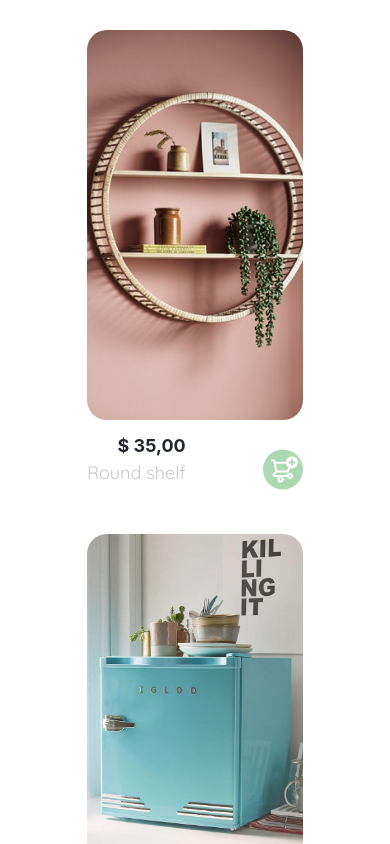
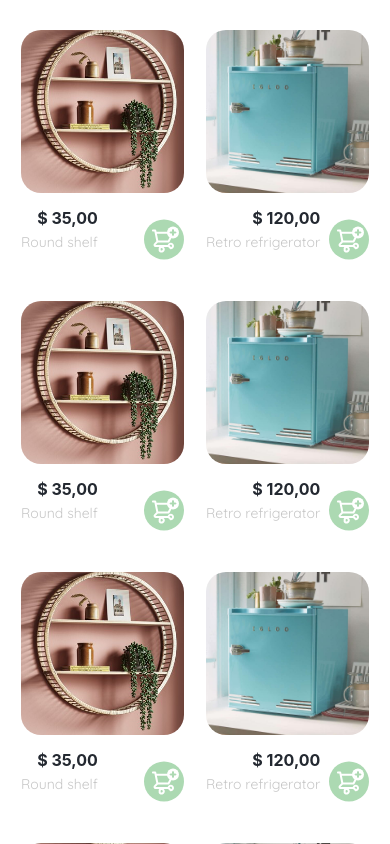
Before and after one commit to itsAmauriDev/YardSale, a React app: page /Home2 in a window 390 px wide. Shown: the top 844 px of the page. Built offline with nearby package versions, Linux system fonts and the light colour scheme.

Commit message:
Fix Home2 styles

```diff
--- a/src/styles/Home2.scss
+++ b/src/styles/Home2.scss
@@ -1,16 +1,15 @@
 @use "@styles/vars" as *;
 
+.main-container {
   .cards-container {
     display: grid;
     grid-template-columns: repeat(auto-fill, $card-size);
     place-content: center;
     gap: 3rem 2.2rem;
     padding: 3rem 0;
-}
 
     .card {
       width: 100%;
-}
 
       .product-image {
         border-radius: 20px;
@@ -18,23 +17,29 @@
         width: $card-size;
         overflow: hidden;
         margin-bottom: 1.5rem;
-}
 
-.product-image img {
+        img {
           width: 100%;
           height: 100%;
           object-fit: cover;
           object-position: center;
         }
 
+        @media (max-width: 640px) {
+          height: 16.3rem;
+          width: 16.3rem;
+        }
+      }
+
       .product-description {
         display: flex;
         justify-content: space-between;
-}
 
+        .product-info {
           .product-price {
-  font-family: -apple-system, BlinkMacSystemFont, "Segoe UI", Roboto, Oxygen,
-    Ubuntu, Cantarell, "Open Sans", "Helvetica Neue", sans-serif;
+            font-family: -apple-system, BlinkMacSystemFont, "Segoe UI", Roboto,
+              Oxygen, Ubuntu, Cantarell, "Open Sans", "Helvetica Neue",
+              sans-serif;
             font-size: $md;
             font-weight: bold;
             color: $dark;
@@ -45,9 +50,12 @@
             font-weight: 400;
             color: $very-light-pink;
           }
+        }
+      }
+    }
 
     @media (max-width: 640px) {
-  :root {
-    --card-size: 16.3rem;
+      grid-template-columns: repeat(auto-fill, 16.3rem);
     }
   }
+}
```
Lines whose indentation alone changed are shown as unchanged.
